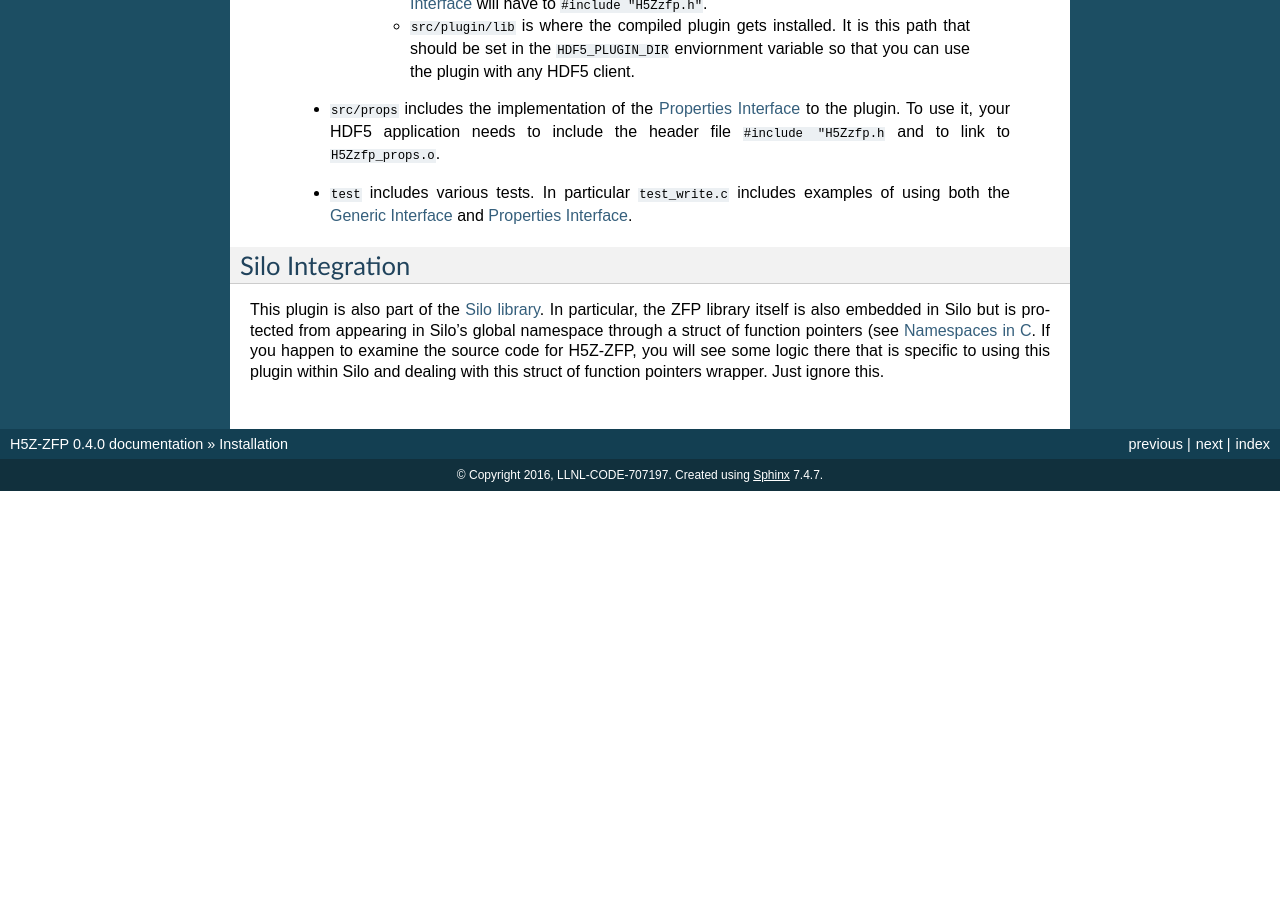
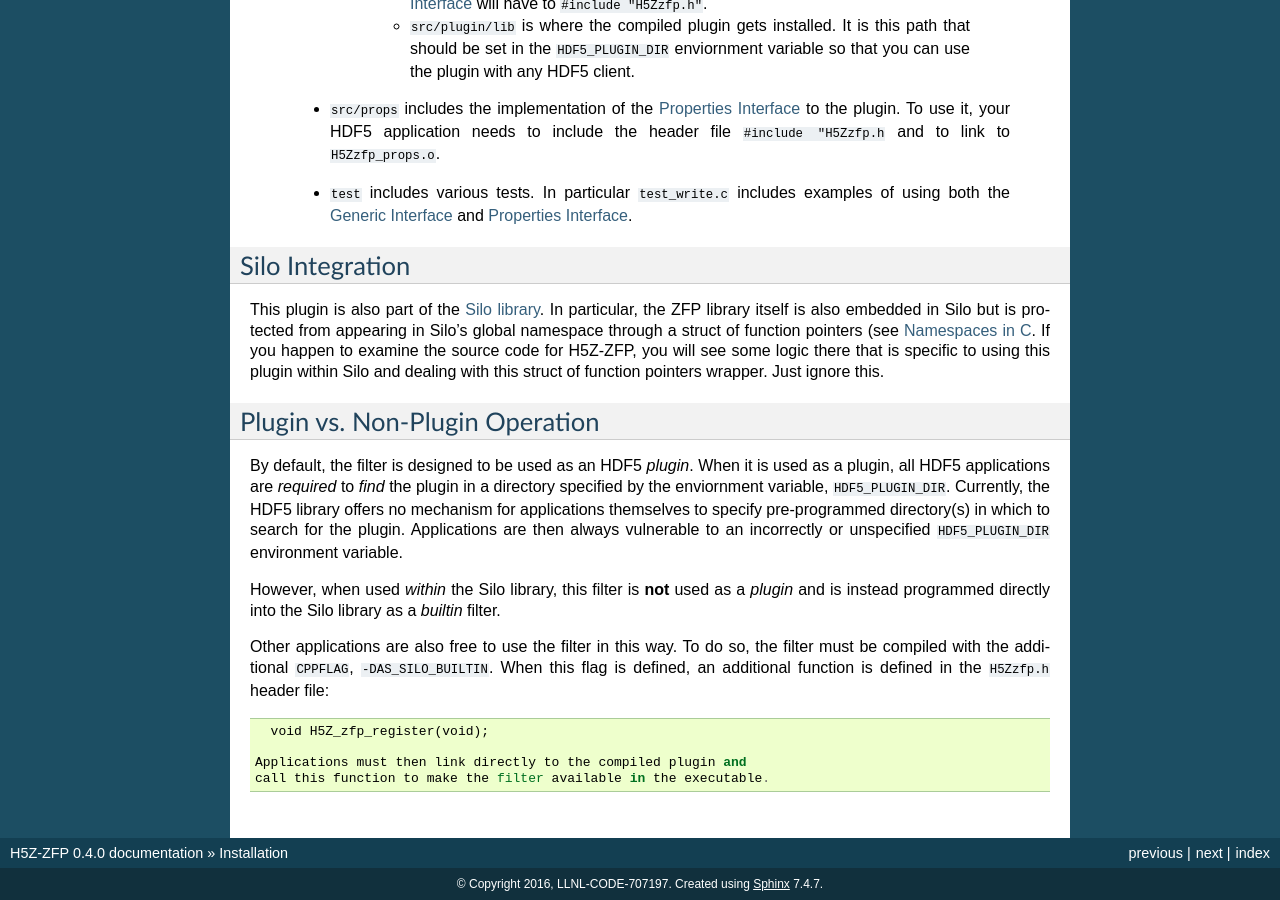
Before and after one commit to LLNL/H5Z-ZFP, a Sphinx documentation site: the page built from docs/installation.rst, in a window 1280 px wide and 900 px high, scrolled down 754 px. Built offline with Sphinx 7.4.7, drawn with Linux system fonts in a browser that asks for light colours; before the commit the page ends 1245 px from its top, so only the background shows below that; some of the changed text lies outside the part shown.

Commit message:
Update installation.rst

```diff
--- a/docs/installation.rst
+++ b/docs/installation.rst
@@ -66,3 +66,30 @@ global namespace through a struct of function pointers (see `Namespaces in C <ht
 If you happen to examine the source code for H5Z-ZFP, you will see some logic there
 that is specific to using this plugin within Silo and dealing with this
 struct of function pointers wrapper. Just ignore this.
+
+----
+Plugin vs. Non-Plugin Operation
+----
+
+By default, the filter is designed to be used as an HDF5 *plugin*.
+When it is used as a plugin, all HDF5 applications are *required*
+to *find* the plugin in a directory specified by the enviornment
+variable, ``HDF5_PLUGIN_DIR``. Currently, the HDF5 library offers
+no mechanism for applications themselves to specify pre-programmed
+directory(s) in which to search for the plugin. Applications are
+then always vulnerable to an incorrectly or unspecified ``HDF5_PLUGIN_DIR``
+environment variable.
+
+However, when used *within* the Silo library, this filter is **not**
+used as a *plugin* and is instead programmed directly into the Silo
+library as a *builtin* filter.
+
+Other applications are also free to use the filter in this way. To
+do so, the filter must be compiled with the additional ``CPPFLAG``,
+``-DAS_SILO_BUILTIN``. When this flag is defined, an additional
+function is defined in the ``H5Zzfp.h`` header file::
+
+   void H5Z_zfp_register(void);
+
+ Applications must then link directly to the compiled plugin and
+ call this function to make the filter available in the executable.
```
